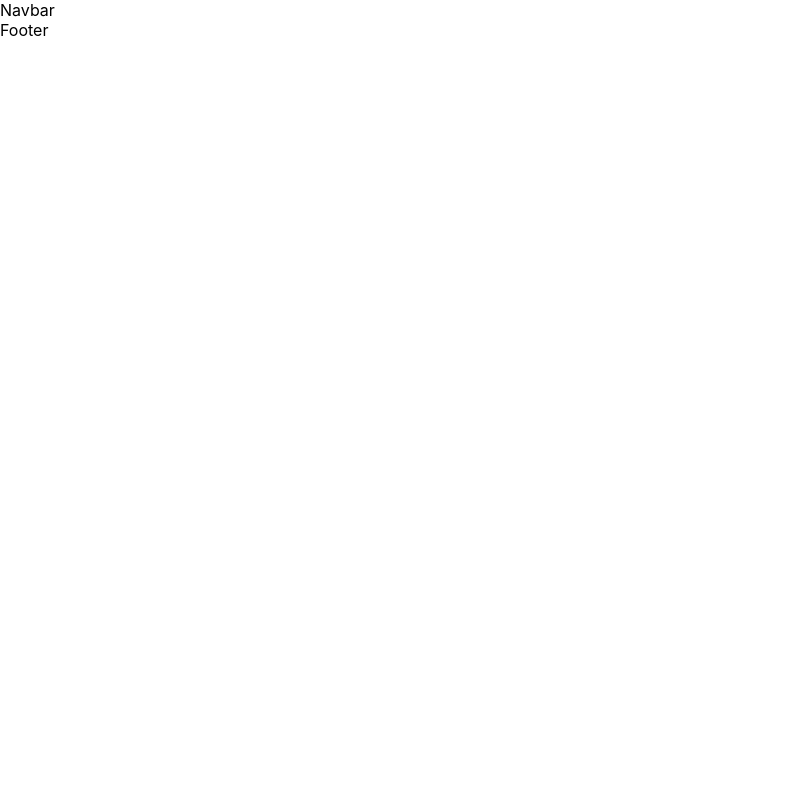
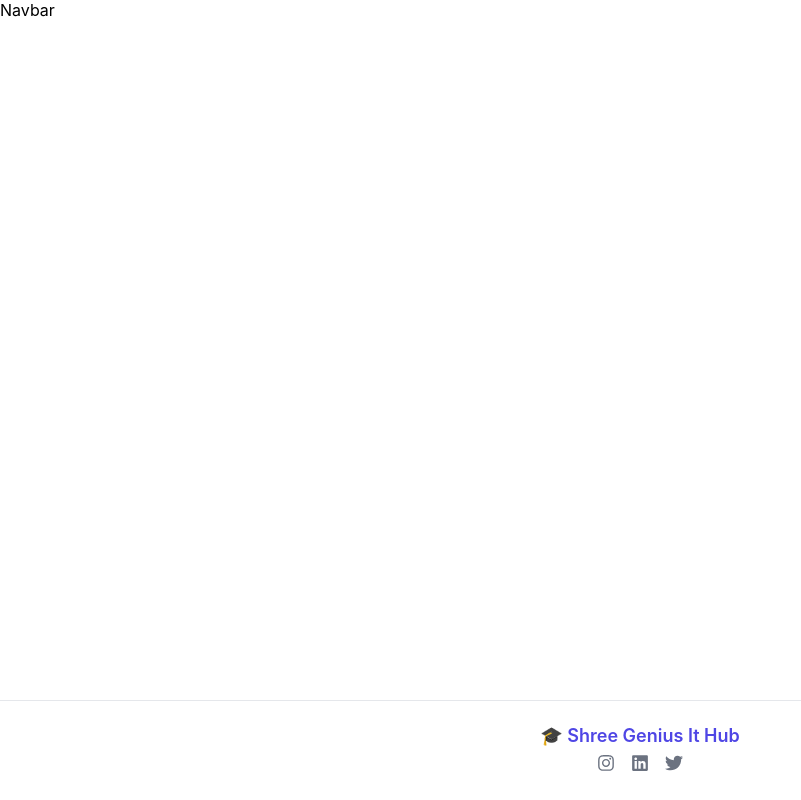
Before and after one commit to Ashish-kolhe/ExamModule, a React (Create React App) app: page / in a window 1280 px wide. Shown: the whole page, without its empty margins (0-801 px from the left). Built offline with nearby package versions, Linux system fonts and the light colour scheme.

Commit message:
FooterDone

```diff
--- a/package.json
+++ b/package.json
@@ -9,6 +9,7 @@
     "@testing-library/user-event": "^13.5.0",
     "react": "^19.2.3",
     "react-dom": "^19.2.3",
+    "react-icons": "^5.5.0",
     "react-router-dom": "^7.12.0",
     "react-scripts": "5.0.1",
     "web-vitals": "^2.1.4"
--- a/src/App.css
+++ b/src/App.css
@@ -75,3 +75,64 @@
   flex: 1;
   padding: 24px;
 }
+
+.footer {
+  background-color: #ffffff;
+  border-top: 1px solid #e5e7eb;
+  padding: 24px 0;
+  text-align: center;
+  margin-top: 60px;
+}
+
+.footer-logo {
+  font-size: 18px;
+  font-weight: 600;
+  color: #4f46e5;
+  margin-bottom: 8px;
+}
+
+.footer-text {
+  font-size: 14px;
+  color: #6b7280;
+  margin-bottom: 12px;
+}
+
+.footer-text a {
+  color: #4f46e5;
+  text-decoration: none;
+  font-weight: 500;
+}
+
+.footer-text a:hover {
+  text-decoration: underline;
+}
+
+.footer-icons {
+  display: flex;
+  justify-content: center;
+  gap: 16px;
+  font-size: 18px;
+}
+
+.footer-icons a {
+  color: #6b7280;
+  transition: color 0.2s ease;
+}
+
+.footer-icons a:hover {
+  color: #4f46e5;
+}
+body, html {
+  height: 100%;
+  margin: 0;
+}
+
+#root {
+  min-height: 100vh;
+  display: flex;
+  flex-direction: column;
+}
+
+.footer {
+  margin-top: auto;
+}
--- a/src/App.js
+++ b/src/App.js
@@ -1,6 +1,8 @@
 import React from 'react';
 import './App.css';
 import { BrowserRouter as Router, Routes, Route } from 'react-router-dom';
+import { Footer } from "./user/components/Footer";
+
 
 import { Home } from './user/pages/Home';
 
@@ -15,6 +17,9 @@ function App() {
         <Route path='/admin/dashboard' element={<Dashboard/>}></Route>
          <Route path='/admin/students' element={<Students/>}></Route>
       </Routes>
+          {/* Footer visible on all pages */}
+    <Footer />
+
     </Router>
   );
 }
--- a/src/user/components/Footer.jsx
+++ b/src/user/components/Footer.jsx
@@ -1,7 +1,24 @@
-import React from 'react'
+import React from "react";
+import { FaInstagram, FaLinkedin, FaTwitter } from "react-icons/fa";
 
 export const Footer = () => {
   return (
-    <div>Footer</div>
-  )
-}
+    <footer className="footer">
+      <div className="footer-logo">
+        🎓 <span>Shree Genius It Hub</span>
+      </div>
+
+      <div className="footer-icons">
+        <a href="#" aria-label="Instagram">
+          <FaInstagram />
+        </a>
+        <a href="#" aria-label="LinkedIn">
+          <FaLinkedin />
+        </a>
+        <a href="#" aria-label="Twitter">
+          <FaTwitter />
+        </a>
+      </div>
+    </footer>
+  );
+};
--- a/src/user/pages/Home.jsx
+++ b/src/user/pages/Home.jsx
@@ -1,11 +1,10 @@
 import React from 'react'
-import { Footer } from '../components/Footer';
 import Navbar from '../components/Navbar';
 export const Home = () => {
   return (
     <div>
       <Navbar />
-      <Footer />
+
     </div>
   )
 }
```
Also changed, not shown: 1 other file (tests, documents, lock files or other folders).
